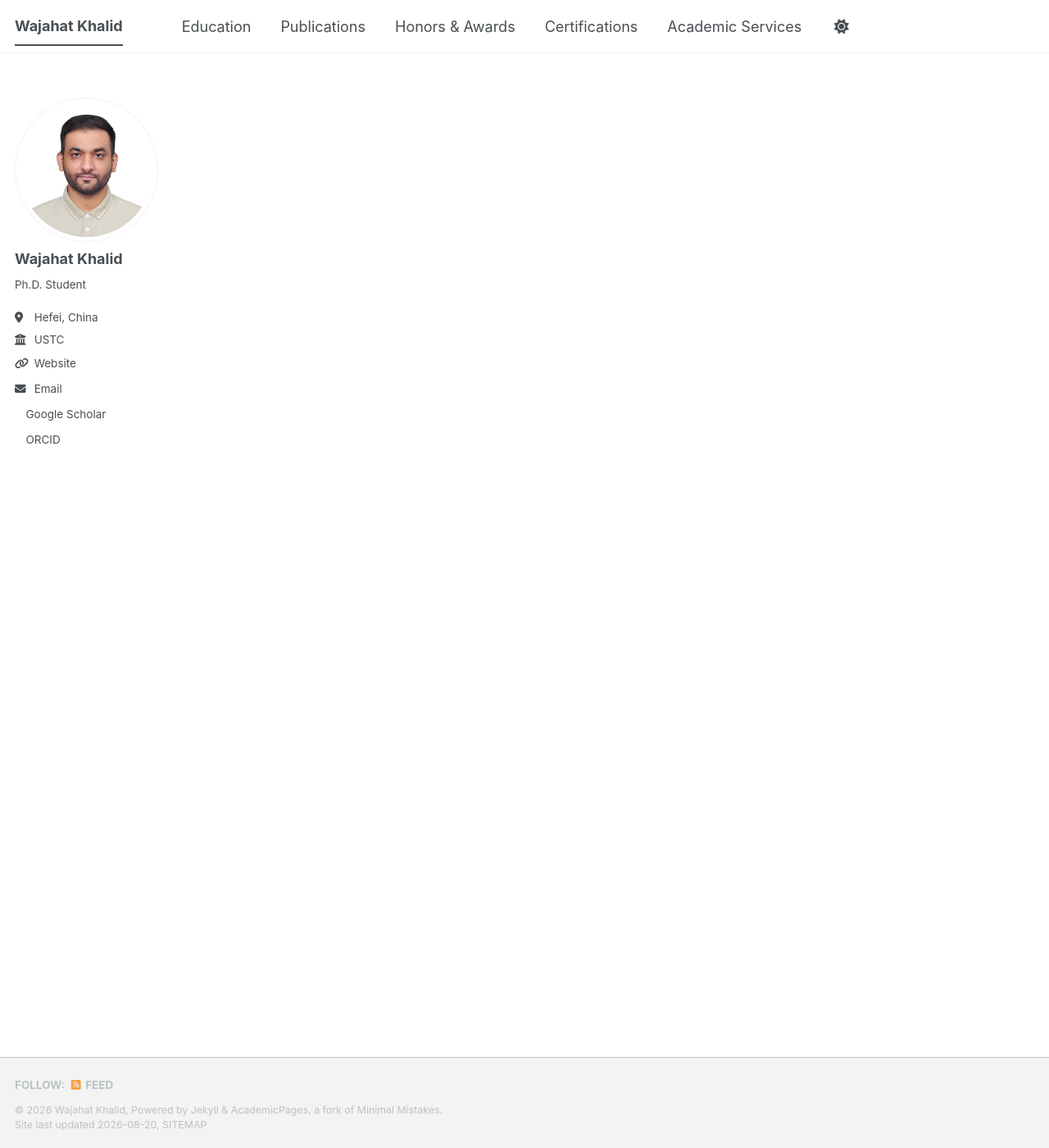
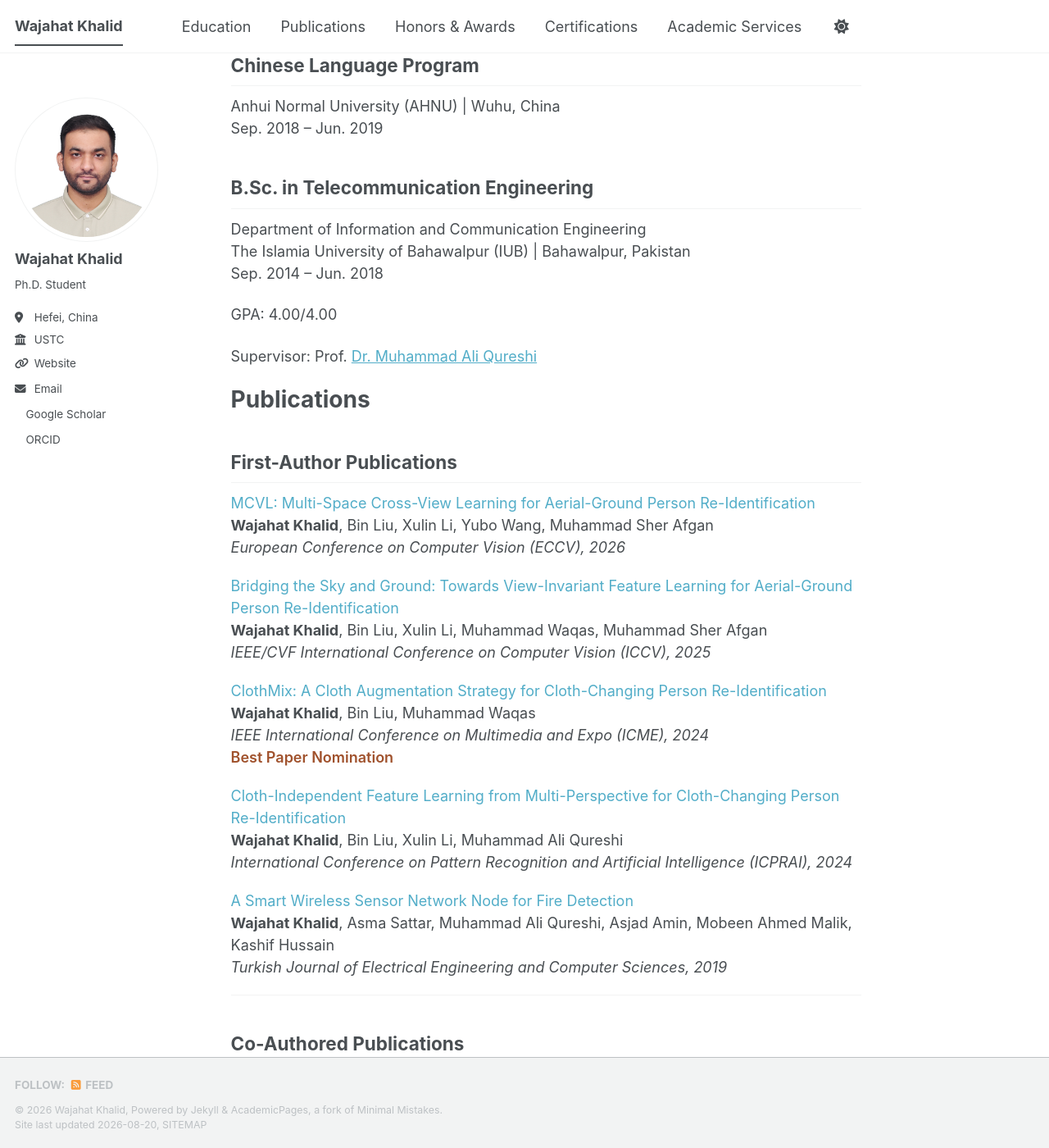
Before and after one commit to Mr-WajahatKhalid/Mr-WajahatKhalid.github.io, a Jekyll site: the page built from _pages/about.md, in a window 1280 px wide and 1400 px high, scrolled down 1049 px. Shown: the whole window at 82% size. Built offline with Jekyll 4.4.1, drawn with Linux system fonts in a browser that asks for light colours; a style sheet for code colours, icons or effects is not loaded; some of the changed text lies outside the part shown.

Commit message:
Update about.md

```diff
--- a/_pages/about.md
+++ b/_pages/about.md
@@ -17,3 +17,187 @@ My research interests lie in computer vision and multimodal intelligence, with a
 - Vision-Language Models
 
 My current research aims to develop robust and generalizable person retrieval systems under complex real-world scenarios, including aerial-ground person re-identification, cloth-changing person re-identification, anytime person re-identification, and text-to-image person retrieval.
+
+<div id="education"></div>
+
+# Education
+
+## Ph.D. in Cyberspace Security
+
+School of Cyber Science and Technology
+University of Science and Technology of China (USTC) | Hefei, China
+Sep. 2024 – Present
+
+Supervisor: Prof. [Bin Liu](https://faculty.ustc.edu.cn/liubin1/en/index.htm)
+
+
+## M.S. in Information and Communication Engineering
+
+School of Information Science and Technology
+University of Science and Technology of China (USTC) | Hefei, China
+Sep. 2019 – Jun. 2024
+
+Supervisor: Prof. [Bin Liu](https://faculty.ustc.edu.cn/liubin1/en/index.htm)
+
+
+## Chinese Language Program
+
+Anhui Normal University (AHNU) | Wuhu, China
+Sep. 2018 – Jun. 2019
+
+
+## B.Sc. in Telecommunication Engineering
+
+Department of Information and Communication Engineering
+The Islamia University of Bahawalpur (IUB) | Bahawalpur, Pakistan
+Sep. 2014 – Jun. 2018
+
+GPA: 4.00/4.00
+
+Supervisor: Prof. [Dr. Muhammad Ali Qureshi](https://www.aliqureshi.info/)
+
+<div id="publications"></div>
+
+# Publications
+
+## First-Author Publications
+
+<div class="publication">
+
+<a href="#">MCVL: Multi-Space Cross-View Learning for Aerial-Ground Person Re-Identification</a><br>
+<strong>Wajahat Khalid</strong>, Bin Liu, Xulin Li, Yubo Wang, Muhammad Sher Afgan<br>
+<em>European Conference on Computer Vision (ECCV), 2026</em>
+
+</div>
+
+
+<div class="publication">
+
+<a href="#">Bridging the Sky and Ground: Towards View-Invariant Feature Learning for Aerial-Ground Person Re-Identification</a><br>
+<strong>Wajahat Khalid</strong>, Bin Liu, Xulin Li, Muhammad Waqas, Muhammad Sher Afgan<br>
+<em>IEEE/CVF International Conference on Computer Vision (ICCV), 2025</em>
+
+</div>
+
+
+<div class="publication">
+
+<a href="#">ClothMix: A Cloth Augmentation Strategy for Cloth-Changing Person Re-Identification</a><br>
+<strong>Wajahat Khalid</strong>, Bin Liu, Muhammad Waqas<br>
+<em>IEEE International Conference on Multimedia and Expo (ICME), 2024</em><br>
+<span class="award">Best Paper Nomination</span>
+
+</div>
+
+
+<div class="publication">
+
+<a href="#">Cloth-Independent Feature Learning from Multi-Perspective for Cloth-Changing Person Re-Identification</a><br>
+<strong>Wajahat Khalid</strong>, Bin Liu, Xulin Li, Muhammad Ali Qureshi<br>
+<em>International Conference on Pattern Recognition and Artificial Intelligence (ICPRAI), 2024</em>
+
+</div>
+
+
+<div class="publication">
+
+<a href="#">A Smart Wireless Sensor Network Node for Fire Detection</a><br>
+<strong>Wajahat Khalid</strong>, Asma Sattar, Muhammad Ali Qureshi, Asjad Amin, Mobeen Ahmed Malik, Kashif Hussain<br>
+<em>Turkish Journal of Electrical Engineering and Computer Sciences, 2019</em>
+
+</div>
+
+
+---
+
+## Co-Authored Publications
+
+
+<div class="publication">
+
+<a href="#">FaceExpr: Personalized Facial Expression Generation via Attention-Focused U-Net Feature Fusion in Diffusion Models</a><br>
+Muhammad Sher Afgan, Bin Liu, Mamoona Naveed Asghar, <strong>Wajahat Khalid</strong>, Kai Zou, Dianmo Sheng<br>
+<em>Information Fusion, 2025</em>
+
+</div>
+
+
+<div class="publication">
+
+<a href="#">DiffAgeX: Identity Consistent Multi-Attribute Facial Synthesis via Adaptive Residual Fusion</a><br>
+Muhammad Sher Afgan, Bin Liu, <strong>Wajahat Khalid</strong>, Kai Zou, Tianyi Wei, Mamoona Naveed Asghar<br>
+<em>IEEE Transactions on Circuits and Systems for Video Technology (TCSVT), 2026 (Major Revision)</em>
+
+</div>
+
+
+<div class="publication">
+
+<a href="#">ViDiExPo: Video-Supervised Disentanglement with Interaction-Aware Fusion for Controllable Expression and Pose in Diffusion Models</a><br>
+Muhammad Sher Afgan, Bin Liu, Kai Zou, <strong>Wajahat Khalid</strong>, Dianmo Sheng, Mamoona Naveed Asghar<br>
+<em>Neurocomputing, 2026 (Under Review)</em>
+
+</div>
+
+<div id="honors"></div>
+
+# Honors & Awards
+
+## CAS-ANSO Scholarship (Level A)
+Ph.D. Scholarship in Cyberspace Security (2024–Present)<br>
+University of Science and Technology of China (USTC)<br>
+
+
+## CSC Scholarship (Level A)
+M.S. Scholarship in Information and Communication Engineering (2019–2024)<br>
+University of Science and Technology of China (USTC)<br>
+
+
+## Gold Medal for Academic Excellence
+Awarded for achieving the highest academic performance in B.Sc. Telecommunication Engineering (2018)<br>
+The Islamia University of Bahawalpur (IUB)<br>
+
+
+## Academic Excellence Scholarship (Level A)
+Awarded for outstanding undergraduate academic performance (2014-2018)<br>
+The Islamia University of Bahawalpur (IUB)<br>
+
+
+## National Grassroots ICT Research Initiative (NGIRI) Project Funding
+National ICT R&D Fund, Pakistan (2017–2018)<br>
+Supported the final-year undergraduate thesis project: <em>Plug-and-Play Wireless Sensor Network Node</em>
+
+## Best Paper Nomination
+Paper: <em>ClothMix: A Cloth Augmentation Strategy for Cloth-Changing Person Re-Identification</em><br>
+IEEE International Conference on Multimedia and Expo (ICME), 2024<br>
+
+<div id="certifications"></div>
+
+# Certifications
+
+## Chinese Proficiency Test (HSK Level 5)
+
+Certified Chinese language proficiency (HSK Level 5), demonstrating advanced Chinese language skills.
+
+
+## ANSO International Training Course in Automotive Technology
+
+Completed the ANSO International Training Course in Automotive Technology (2024), covering fundamental concepts and emerging technologies in automotive engineering.
+
+
+## Programming Competition Certificate
+
+Certificate of achievement for securing second position in the Programming Competition organized by IEEE UCET (2018),
+The Islamia University of Bahawalpur (IUB).
+
+<div id="services"></div>
+
+# Academic Services
+
+## Conference Reviewer
+
+- **International Conference on Machine Learning (ICML)** — <span class="award">Gold Reviewer</span>, 2026
+
+- **ACM Multimedia (ACM MM)** — Reviewer, 2026
+
+- **AAAI Conference on Artificial Intelligence (AAAI)** — Reviewer, 2026, 2027
```
